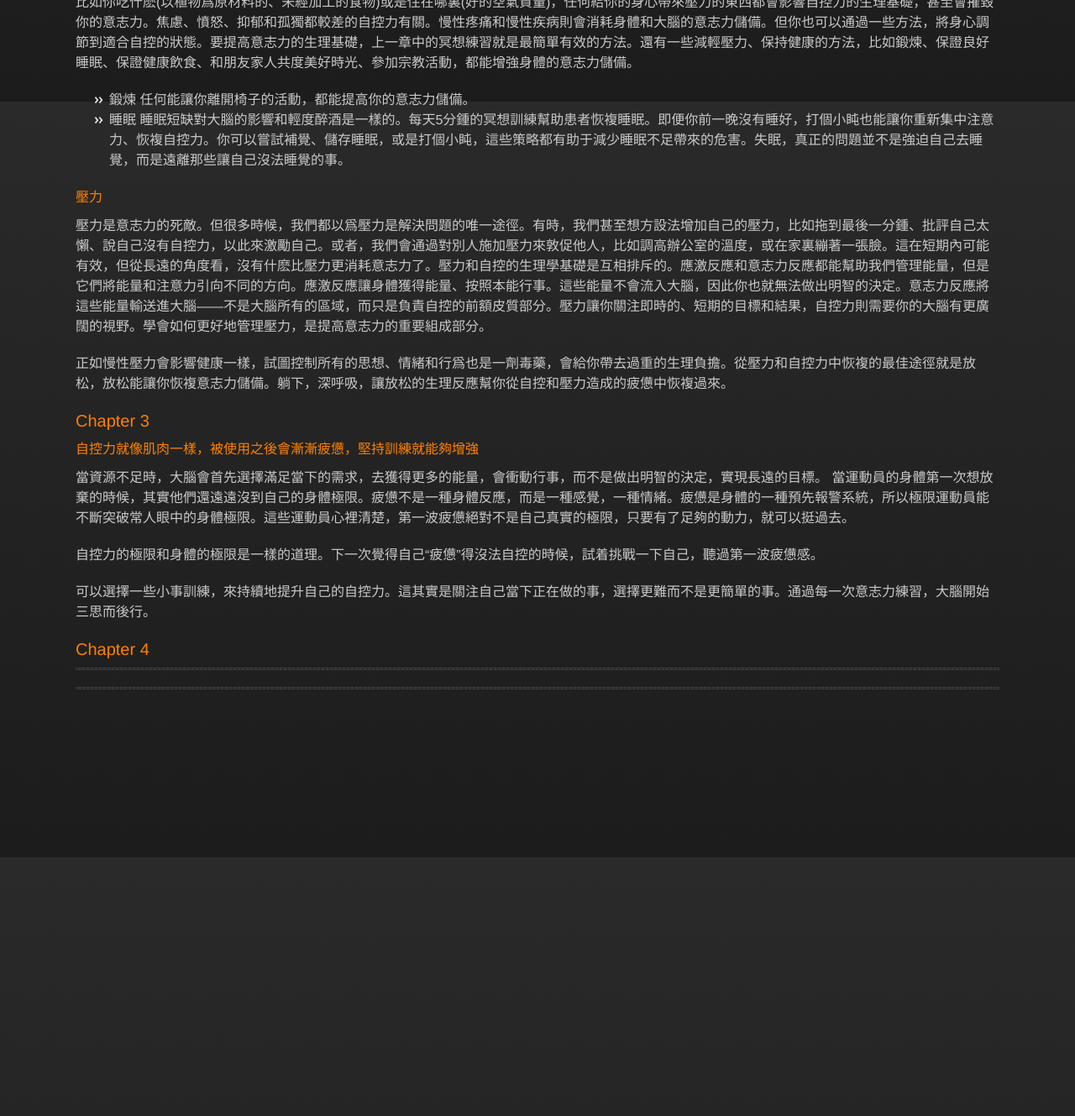
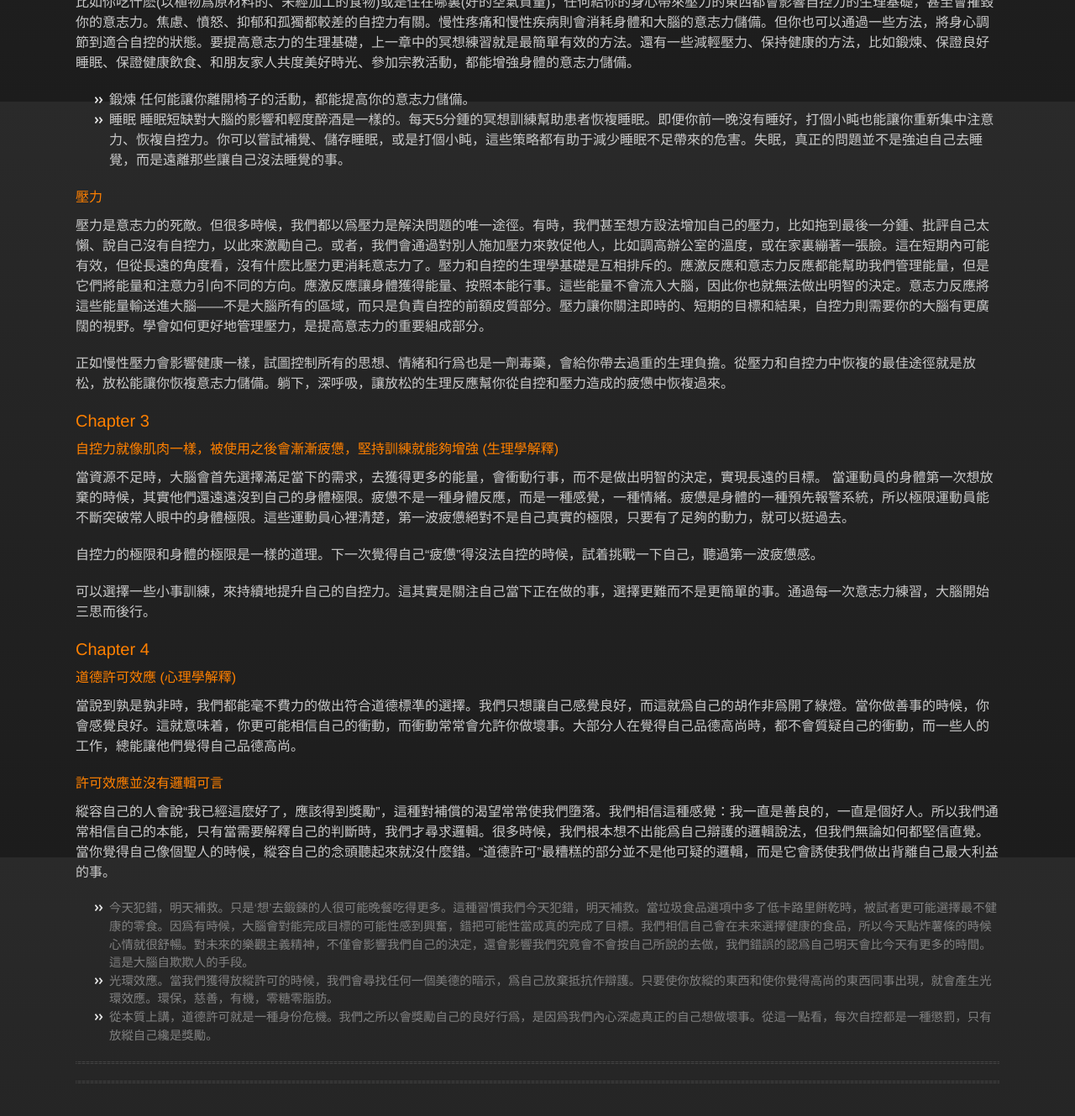
Before and after one commit to kexinerchen/kexinerchen.github.io, a Jekyll site: the page built from _posts/2021-11-21-willpower.md, in a window 1280 px wide and 1400 px high, scrolled down 1679 px. Shown: the top 1329 px of the window at 84% size. Built offline with Jekyll 4.4.1, drawn with Linux system fonts in a browser that asks for light colours; some web fonts are replaced; before the commit the page ends 2610 px from its top, so only the background shows below that.

Commit message:
Update 2021-11-21-willpower.md

```diff
--- a/_posts/2021-11-21-willpower.md
+++ b/_posts/2021-11-21-willpower.md
@@ -72,7 +72,7 @@ author: Kexiner
 
 ### Chapter 3
 
-#### 自控力就像肌肉一樣，被使用之後會漸漸疲憊，堅持訓練就能夠增強
+#### 自控力就像肌肉一樣，被使用之後會漸漸疲憊，堅持訓練就能夠增強 (生理學解釋)
 當資源不足時，大腦會首先選擇滿足當下的需求，去獲得更多的能量，會衝動行事，而不是做出明智的決定，實現長遠的目標。
 當運動員的身體第一次想放棄的時候，其實他們還遠遠沒到自己的身體極限。疲憊不是一種身體反應，而是一種感覺，一種情緒。疲憊是身體的一種預先報警系統，所以極限運動員能不斷突破常人眼中的身體極限。這些運動員心裡清楚，第一波疲憊絕對不是自己真實的極限，只要有了足夠的動力，就可以挺過去。
 
@@ -85,7 +85,19 @@ author: Kexiner
 
 ### Chapter 4
 
+#### 道德許可效應 (心理學解釋)
+當說到孰是孰非時，我們都能毫不費力的做出符合道德標準的選擇。我們只想讓自己感覺良好，而這就爲自己的胡作非爲開了綠燈。當你做善事的時候，你會感覺良好。這就意味着，你更可能相信自己的衝動，而衝動常常會允許你做壞事。大部分人在覺得自己品德高尚時，都不會質疑自己的衝動，而一些人的工作，總能讓他們覺得自己品德高尚。
+
+#### 許可效應並沒有邏輯可言
+縱容自己的人會說“我已經這麼好了，應該得到獎勵”，這種對補償的渴望常常使我們墮落。我們相信這種感覺：我一直是善良的，一直是個好人。所以我們通常相信自己的本能，只有當需要解釋自己的判斷時，我們才尋求邏輯。很多時候，我們根本想不出能爲自己辯護的邏輯說法，但我們無論如何都堅信直覺。當你覺得自己像個聖人的時候，縱容自己的念頭聽起來就沒什麼錯。“道德許可”最糟糕的部分並不是他可疑的邏輯，而是它會誘使我們做出背離自己最大利益的事。
+
+- 今天犯錯，明天補救。只是‘想’去鍛鍊的人很可能晚餐吃得更多。這種習慣我們今天犯錯，明天補救。當垃圾食品選項中多了低卡路里餅乾時，被試者更可能選擇最不健康的零食。因爲有時候，大腦會對能完成目標的可能性感到興奮，錯把可能性當成真的完成了目標。我們相信自己會在未來選擇健康的食品，所以今天點炸薯條的時候心情就很舒暢。對未來的樂觀主義精神，不僅會影響我們自己的決定，還會影響我們究竟會不會按自己所說的去做，我們錯誤的認爲自己明天會比今天有更多的時間。這是大腦自欺欺人的手段。
+- 光環效應。當我們獲得放縱許可的時候，我們會尋找任何一個美德的暗示，爲自己放棄抵抗作辯護。只要使你放縱的東西和使你覺得高尚的東西同事出現，就會產生光環效應。環保，慈善，有機，零糖零脂肪。
+- 從本質上講，道德許可就是一種身份危機。我們之所以會獎勵自己的良好行爲，是因爲我們內心深處真正的自己想做壞事。從這一點看，每次自控都是一種懲罰，只有放縱自己纔是獎勵。
+{:style="color:gray;font-size: 90%;"}
+
 
 ---
 
+
 ---
```
